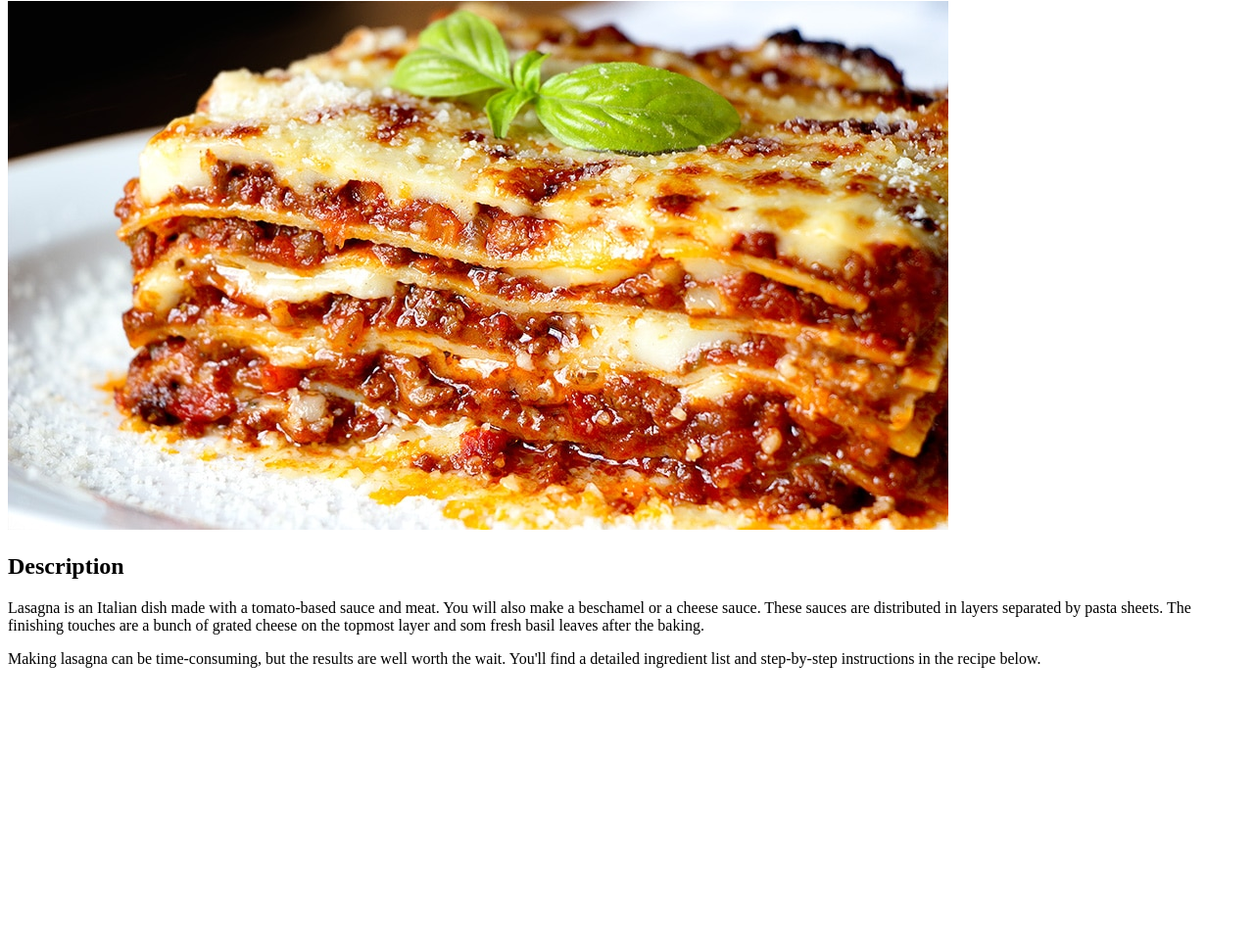
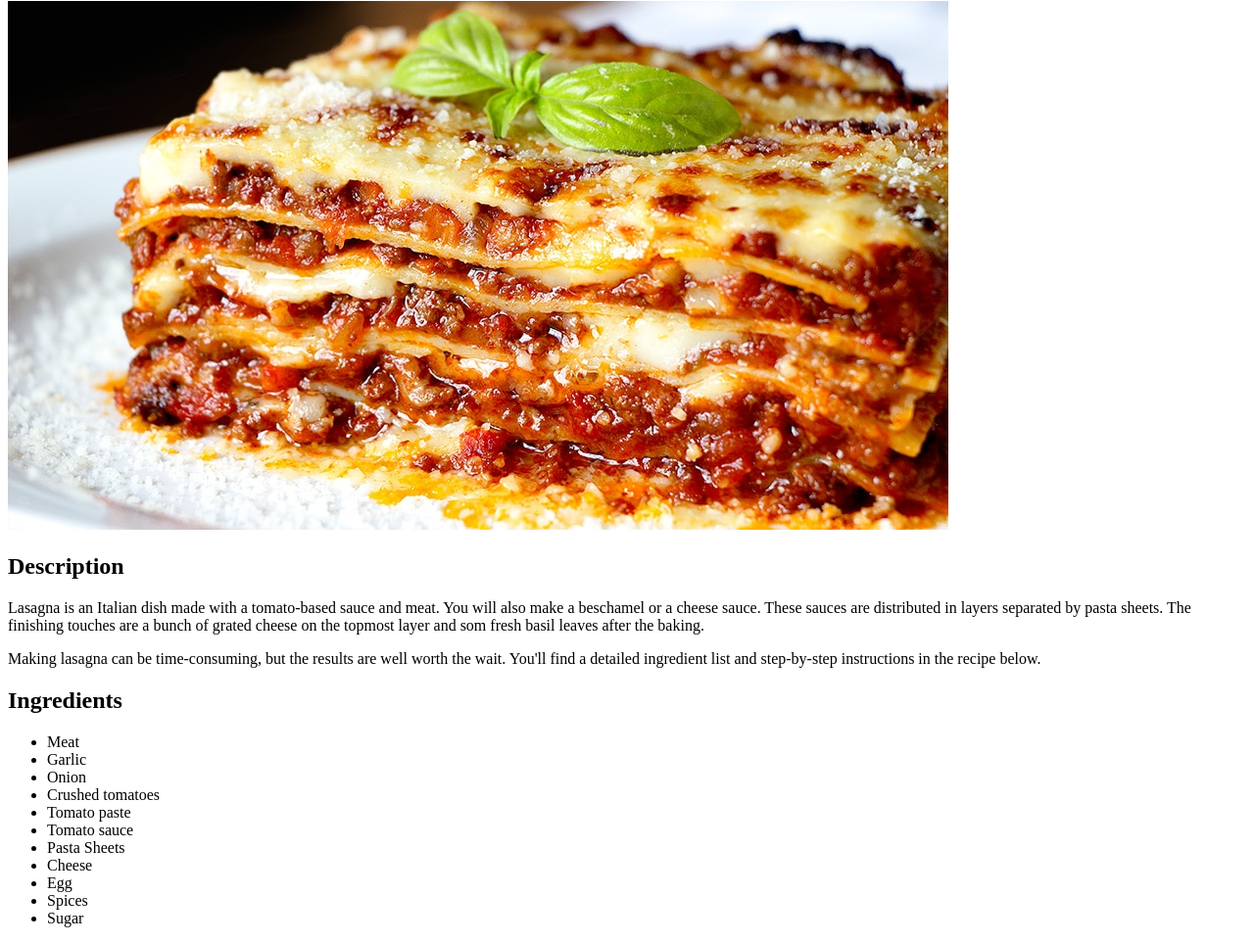
Before and after one commit to xllaber/odin-recipies, a plain HTML site: page recipies/lasagna.html in a window 1280 px wide. Shown: the part 79-1042 px from the top of the page at 98% size. Before the commit the page ends 800 px from the top, so only its background shows below. Drawn offline with Linux system fonts and the light colour scheme.

Commit message:
Make ingredients list

```diff
--- a/recipies/lasagna.html
+++ b/recipies/lasagna.html
@@ -12,5 +12,19 @@
     <h2>Description</h2>
     <p>Lasagna is an Italian dish made with a tomato-based sauce and meat. You will also make a beschamel or a cheese sauce. These sauces are distributed in layers separated by pasta sheets. The finishing touches are a bunch of grated cheese on the topmost layer and som fresh basil leaves after the baking.</p>
     <p>Making lasagna can be time-consuming, but the results are well worth the wait. You'll find a detailed ingredient list and step-by-step instructions in the recipe below.</p>
+    <h2>Ingredients</h2>
+    <ul>
+        <li>Meat</li>
+        <li>Garlic</li>
+        <li>Onion</li>
+        <li>Crushed tomatoes</li>
+        <li>Tomato paste</li>
+        <li>Tomato sauce</li>
+        <li>Pasta Sheets</li>
+        <li>Cheese</li>
+        <li>Egg</li>
+        <li>Spices</li>
+        <li>Sugar</li>
+    </ul>
 </body>
 </html>
```
